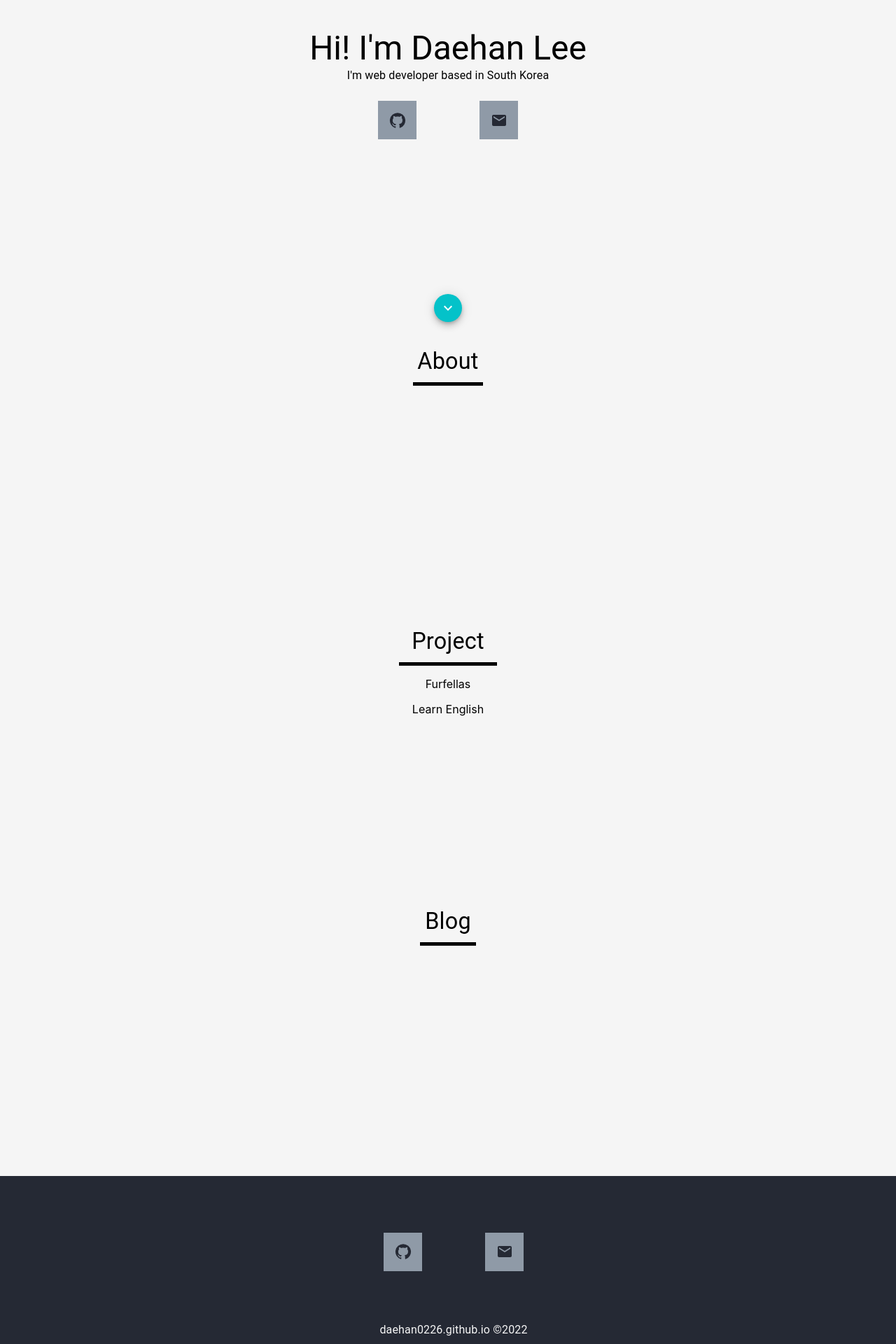
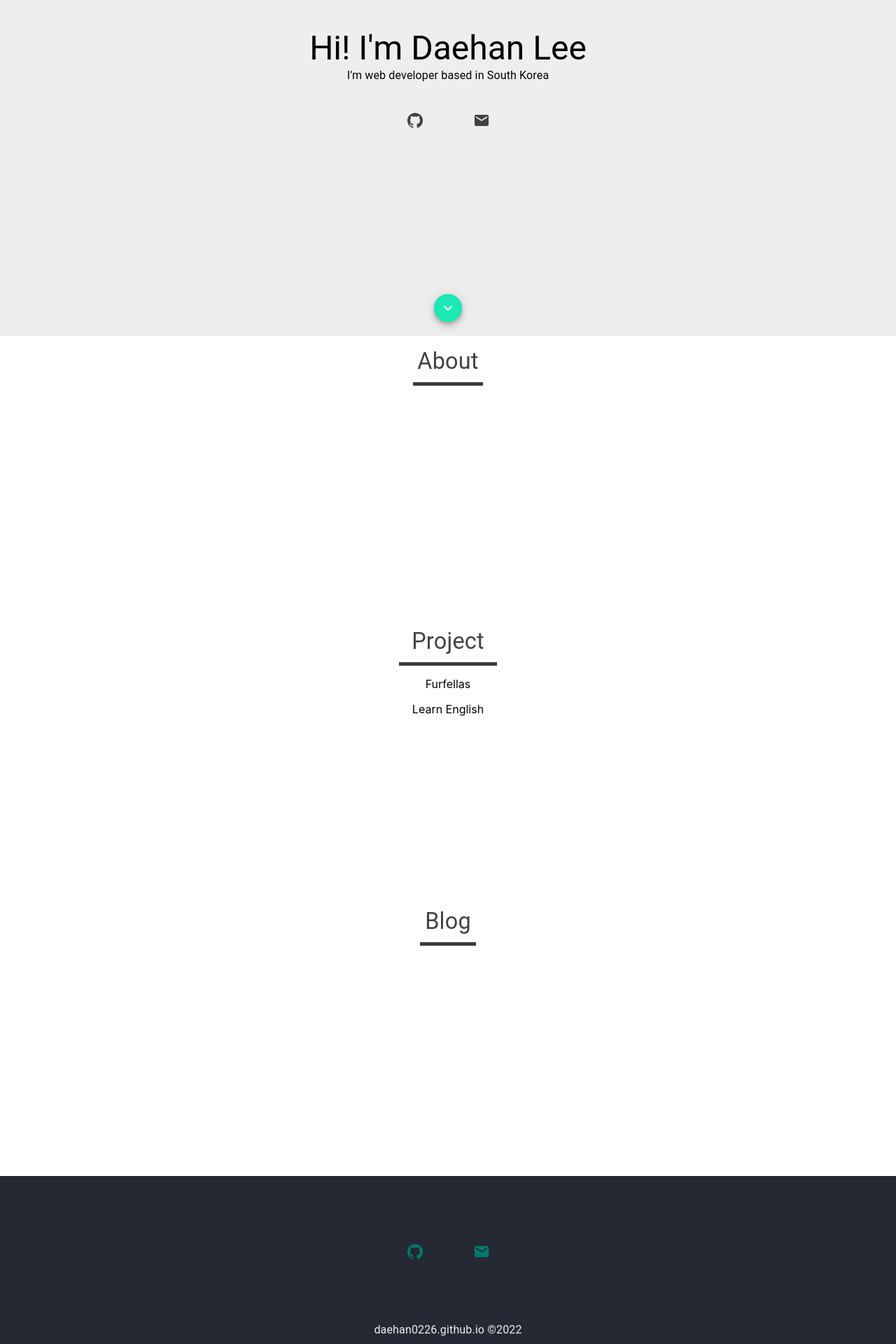
Before and after one commit to daehan0226/daehan0226, a React (Create React App) app: page / in a window 1280 px wide. Shown: the part 309-2229 px from the top of the page at 70% size. Built offline with nearby package versions, Linux system fonts and the light colour scheme.

Commit message:
feat: color theme wit mui

```diff
--- a/src/components/Footer.tsx
+++ b/src/components/Footer.tsx
@@ -8,22 +8,21 @@ import { EmailIconBox, GitHubIconBox } from './common/SocialIcons';
 const Footer: FC = () => {
   return (
     <Box sx={{
-      backgroundColor: "primary.main",
-      width: '100%',
+      backgroundColor: "primary.800",
       padding: 1,
     }}>
       <Box sx={{
-      width: 200,
+      width: 150,
       height: 200,
       margin: '0 auto',
       display: 'flex',
       alignItems: "center",
       justifyContent: "space-between"
     }}>
-      <GitHubIconBox />
-      <EmailIconBox />
+      <GitHubIconBox color="secondary" />
+      <EmailIconBox color="secondary" />
       </Box>
-      <Typography variant='body1' sx={{color: 'grey.100'}} >{process.env.REACT_APP_COPYRIGHT} {'\u00A9'}{new Date().getFullYear()}</Typography>
+      <Typography variant='body1' sx={{color: 'primary.100'}} >{process.env.REACT_APP_COPYRIGHT} {'\u00A9'}{new Date().getFullYear()}</Typography>
     </Box>
   );
 };
--- a/src/components/Header.tsx
+++ b/src/components/Header.tsx
@@ -20,12 +20,18 @@ const Header = ({handleScroll}:HeaderProps) => {
 
   }
   return (
-      <Box sx={{ flexGrow: 1 }}>
+      <Box sx={{ flexGrow: 1}}>
         <AppBar position="static">
-          <Toolbar>
+          <Toolbar sx={{ backgroundColor: 'primary.800'}}>
             {pages.map((page) => (
                   <MenuItem key={page} onClick={()=>handleMenuClick(page)}>
-                    <Typography textAlign="center" >{page}</Typography>
+                    <Typography textAlign="center"
+                      sx={{
+                        color: 'primary.contrastText',
+                        '&:hover': {
+                          color: 'primary.500'
+                        }
+                    }} >{page}</Typography>
                   </MenuItem>
                 ))}
           </Toolbar>
--- a/src/components/common/BoxHeader.tsx
+++ b/src/components/common/BoxHeader.tsx
@@ -12,12 +12,12 @@ const BoxHeader = ({
           variant='h4'
           mt={1}
           sx={{
-            color: 'grey.700'
+            color: 'primary.700'
           }}
         >{title}</Typography>
         <Divider
           sx={{
-            backgroundColor: "grey.700" ,
+            backgroundColor: "primary.700" ,
             borderBottomWidth: 5,
             width: title.length * 20,
             margin: '10px auto'
--- a/src/components/common/BoxWrapper.tsx
+++ b/src/components/common/BoxWrapper.tsx
@@ -6,8 +6,8 @@ const BoxWrapper = ({
   children,
   height='100%',
   minHeight=400,
-  backgroundColor='grey.100',
-  backgroundHoverColor='grey.200',
+  backgroundColor='primary.50',
+  backgroundHoverColor='primary.100',
   padding= 1,
   hover=true,
   }:BoxWrapperProps) => {
--- a/src/components/common/SocialIcons/EmailIconBox.tsx
+++ b/src/components/common/SocialIcons/EmailIconBox.tsx
@@ -1,15 +1,16 @@
 import React, {FC} from 'react';
 
+import { IconBoxProps } from '../../../models';
 import EmailIcon from '@mui/icons-material/Email';
 import SocialIconBox from './SocialIconBox';
 
-const EmailIconBox: FC = () => {
+const EmailIconBox = ({color}:IconBoxProps) => {
   return (
     <div onClick={(e) => {
       window.location.href = `mailto:${process.env.REACT_APP_GMAIL}`;
       e.preventDefault();
     }}>
-      <SocialIconBox link={"#"} >
+      <SocialIconBox link={"#"} color={color} >
         <EmailIcon />
       </SocialIconBox>
     </div>
--- a/src/components/common/SocialIcons/GitHubIconBox.tsx
+++ b/src/components/common/SocialIcons/GitHubIconBox.tsx
@@ -1,11 +1,12 @@
 import React, {FC} from 'react';
 
+import { IconBoxProps } from '../../../models';
 import GitHubIcon from '@mui/icons-material/GitHub';
 import SocialIconBox from './SocialIconBox';
 
-const GitHubIconBox: FC = () => {
+const GitHubIconBox = ({color}:IconBoxProps) => {
   return (
-      <SocialIconBox link={process.env.REACT_APP_GITHUB}>
+      <SocialIconBox link={process.env.REACT_APP_GITHUB} color={color}>
         <GitHubIcon />
       </SocialIconBox>
   );
--- a/src/components/common/SocialIcons/SocialIconBox.tsx
+++ b/src/components/common/SocialIcons/SocialIconBox.tsx
@@ -3,17 +3,16 @@ import { SocialIconBoxProps } from '../../../models';
 import Box from '@mui/material/Box';
 import Link from '@mui/material/Link';
 
-const SocialIconBox = ({children, link}:SocialIconBoxProps) => {
+const SocialIconBox = ({children, link, color}:SocialIconBoxProps) => {
     return (
       <Link href={link}>
         <Box sx={{
           width: 55,
           height: 55,
-          backgroundColor: 'grey.300',
+          color: `${color}.700`,
+          // backgroundColor: `${color}.100` ,
           cursor: "pointer",
           '&:hover': {
-            backgroundColor: "secondary.dark",
-            boxShadow: "0 0 0 3px rgb(4 94 201 / 10%)",
             transform: "scale(0.9)",
           },
           display: 'flex',
--- a/src/components/home/Home.tsx
+++ b/src/components/home/Home.tsx
@@ -18,8 +18,7 @@ const Home = ({refObject, handleScroll}:RefProps ) => {
   return (
     <div ref={refObject} style={{position: 'relative', height: '90vh'}}>
       <Box sx={{
-        backgroundColor:'grey.100',
-        backgroundHoverColor:'grey.200',
+        backgroundColor:'primary.100',
         margin: 'auto 0',
         width: '100%',
         height: '100%',
@@ -31,14 +30,14 @@ const Home = ({refObject, handleScroll}:RefProps ) => {
         <Typography variant='h3'>Hi! I'm Daehan Lee</Typography>
         <Typography variant='body1'>I'm web developer based in South Korea</Typography>
         <Box sx={{
-          width: 200,
+          width: 150,
           mt: 3,
           display: 'flex',
           alignItems: 'center',
           justifyContent: 'space-between'
         }}>
-          <GitHubIconBox />
-          <EmailIconBox />
+          <GitHubIconBox color="primary" />
+          <EmailIconBox color="primary" />
         </Box>
 
       </Box>
--- a/src/ui/scroll/ScrollTop.tsx
+++ b/src/ui/scroll/ScrollTop.tsx
@@ -37,7 +37,7 @@ function ScrollTop(props: Props) {
         <Box
           onClick={handleClick}
           role="presentation"
-          sx={{ position: 'fixed', bottom: 16, right: 16 }}
+          sx={{ position: 'fixed', bottom: 20, right: 20 }}
         >
           <Fab color="secondary" size="small" aria-label="scroll back to top">
             <KeyboardArrowUpIcon />
--- a/src/ui/theme/index.tsx
+++ b/src/ui/theme/index.tsx
@@ -1,27 +1,24 @@
+import { teal } from '@mui/material/colors';
 import { createTheme, responsiveFontSizes  } from '@mui/material/styles';
+
 
 let theme = createTheme({
   palette: {
     primary: {
-        light: '#1e242c',
-        main: '#252934',
-        dark: '#1b242f',
         contrastText: '#fff',
+        50: "#fff",
+        100: "#eee",
+        200: "#616161",
+        300: "#f5f5f5",
+        500: "#e0e0e0",
+        700: "#424242",
+        800: "#252934",
+        900: "#000",
     },
     secondary: {
-      main: '#04c2c9',
-      dark: '#00a1a7',
       contrastText: '#fff',
-    },
-    grey: {
-      100: "#f5f5f5",
-      200: "#eee",
-      300: "#8f9aa7",
-      400: "#262f38",
-      500: "#252934",
-      600: "#444649",
-      700: "#000"
-    },
+      ...teal
+    }
   },
 
 });
```
Also changed, not shown: src/models/index.tsx (+8 -0 lines).
